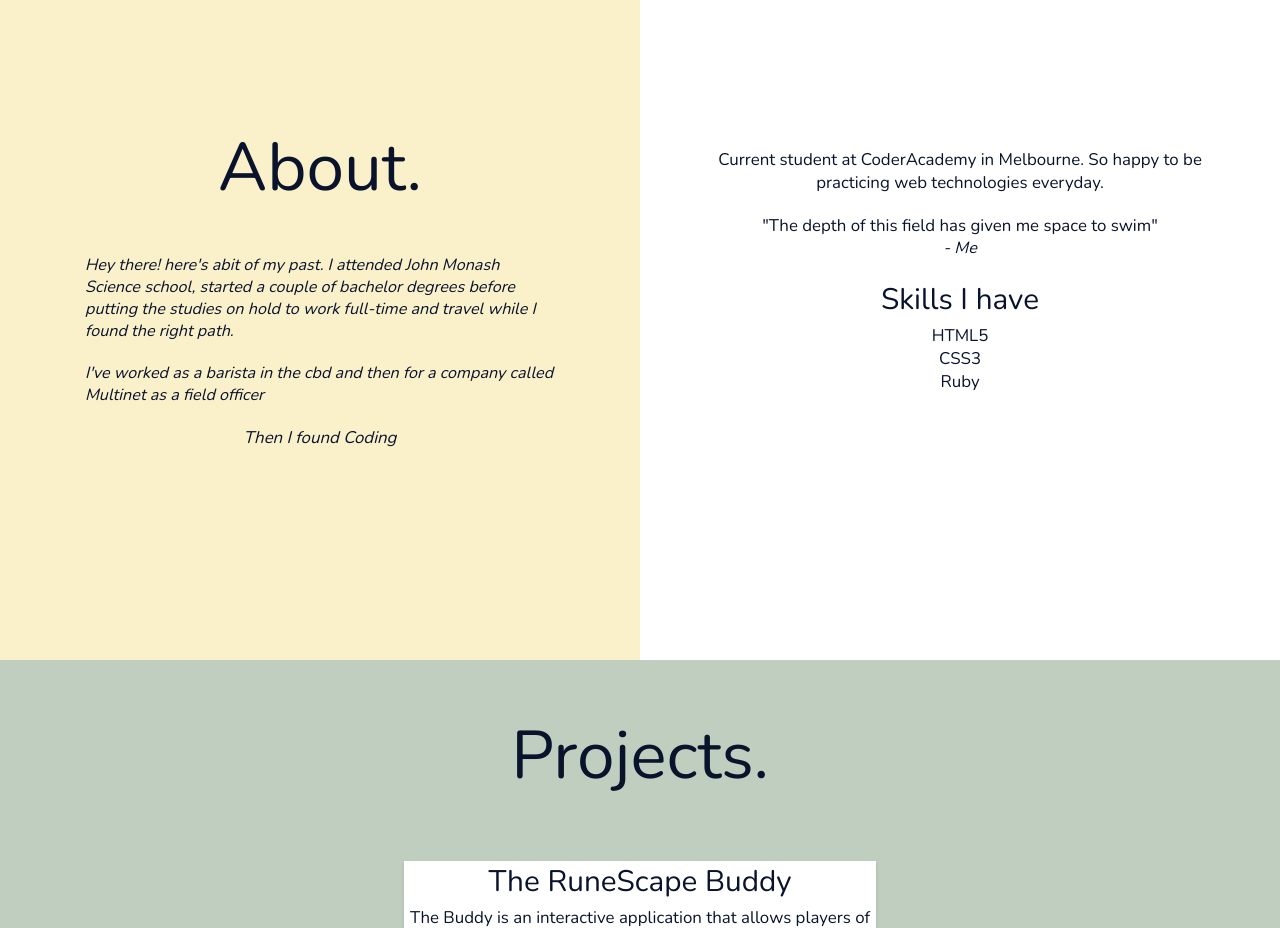
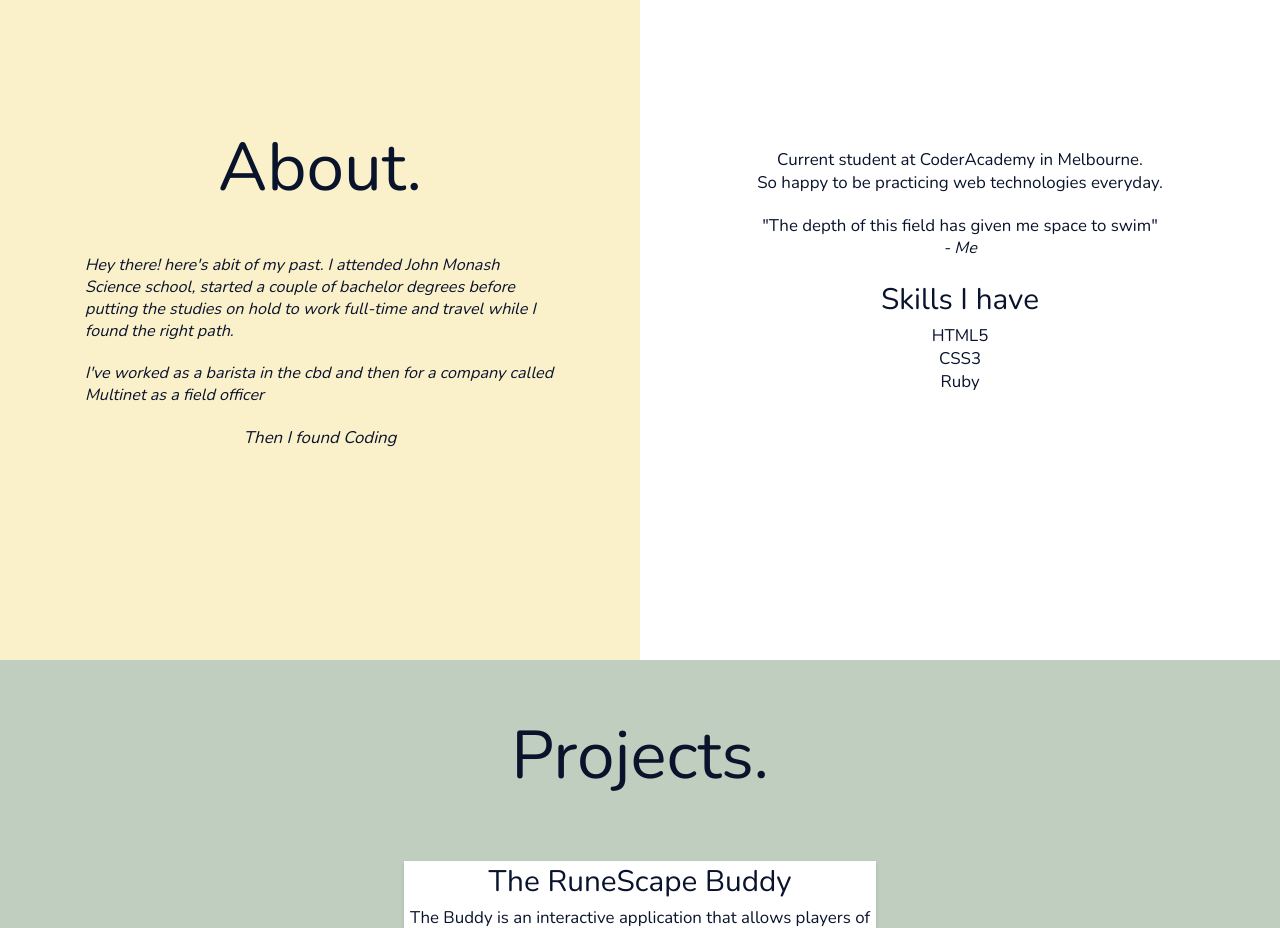
Before and after one commit to BradleyJrichardson/BradleyJrichardson.github.io, a plain HTML site: page index.html in a window 1280 px wide. Shown: the part 940-1868 px from the top of the page. Drawn offline with nearby package versions, Linux system fonts and the light colour scheme; a web font is replaced by a local one.

Commit message:
last commit

```diff
--- a/index.html
+++ b/index.html
@@ -84,8 +84,8 @@
         <div class="side-container">
           <div class="about-me-text center-text">
             Current student at CoderAcademy in Melbourne.
-            So happy to be <span>practicing</span> web technologies everyday.
-
+            <br>
+            So happy to be practicing web technologies everyday.
           </div>
           <div class="about-me-text center-text">
             <p>"The depth of this field has given me space to swim"</p>
```
